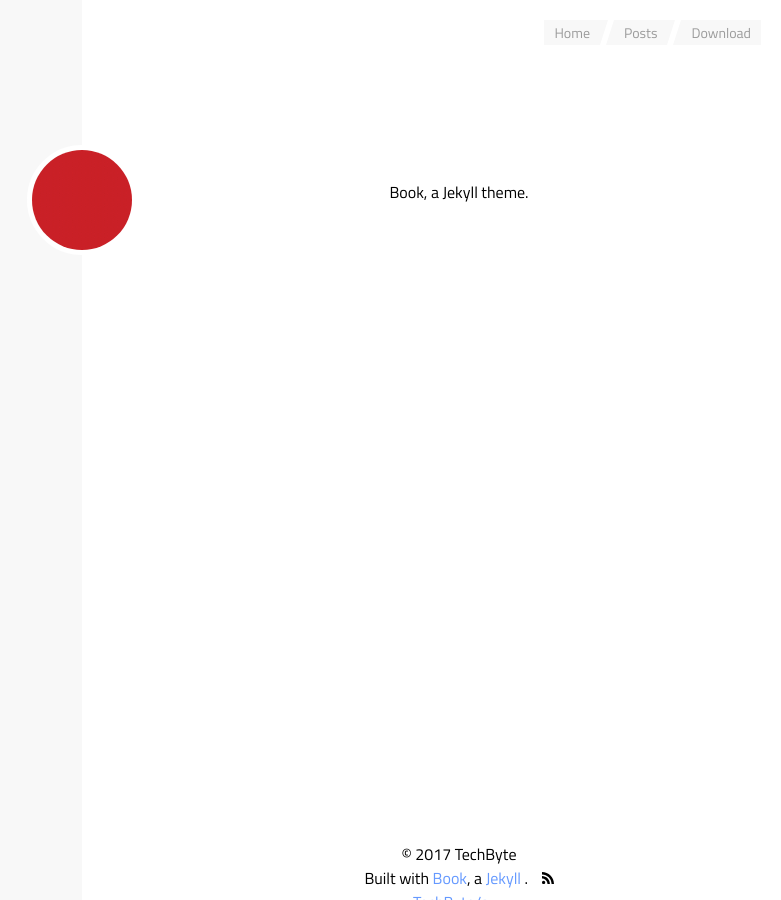
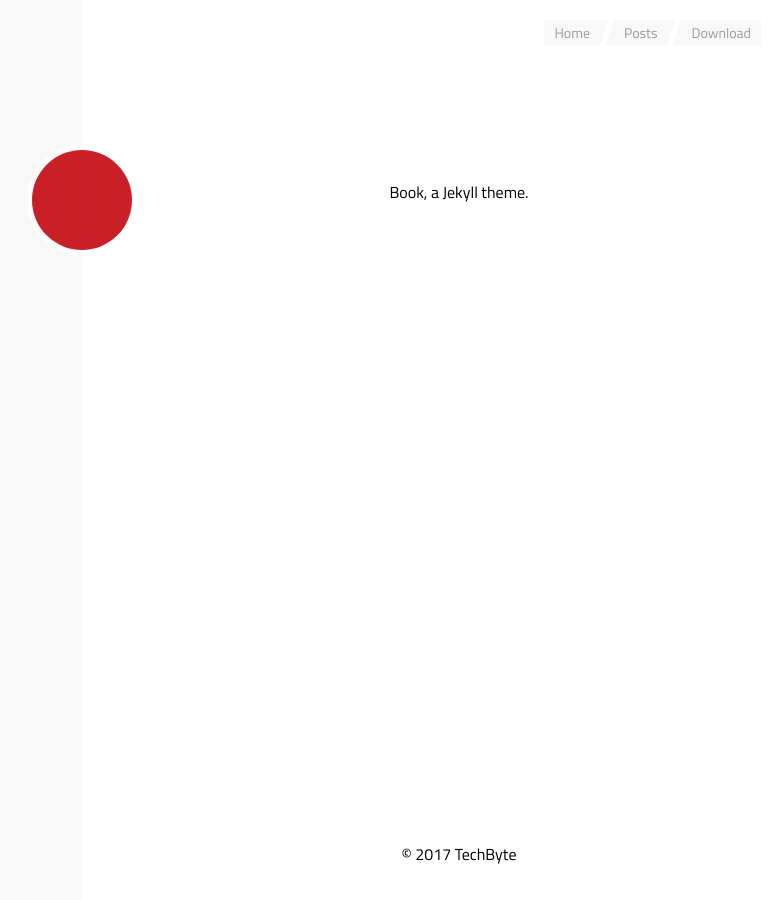
Before and after one commit to dkarthe/techbyte, a Jekyll site: the page built from index.html, in a window 1280 px wide. Shown: the whole page, without its empty margins (366-1147 px from the left). Built offline with Jekyll 4.4.1, drawn with Linux system fonts in a browser that asks for light colours.

Commit message:
Update footer.html

```diff
--- a/_includes/footer.html
+++ b/_includes/footer.html
@@ -1,6 +1,3 @@
 <footer class="footer clear-header--left">
   <div class="footer__note">&copy; 2017 TechByte</div>
-  <div class="footer__note">Built with <a href="https://github.com/kkninjae/book" target="_blank">Book</a>, a <a href="https://jekyllrb.com/" target="_blank">Jekyll</a> . <a href="{{ '/feed.xml' | relative_url }}" target="_blank"><svg xmlns="http://www.w3.org/2000/svg" width="24" height="24" viewBox="0 0 24 24"><path d="M6.503 20.752c0 1.794-1.456 3.248-3.251 3.248-1.796 0-3.252-1.454-3.252-3.248 0-1.794 1.456-3.248 3.252-3.248 1.795.001 3.251 1.454 3.251 3.248zm-6.503-12.572v4.811c6.05.062 10.96 4.966 11.022 11.009h4.817c-.062-8.71-7.118-15.758-15.839-15.82zm0-3.368c10.58.046 19.152 8.594 19.183 19.188h4.817c-.03-13.231-10.755-23.954-24-24v4.812z"/></svg>
-  <div class="footer__note"><a href="https://techbyte.me/" target="_blank">TechByte/a> . <a href="{{ '/' | relative_url }}" target="_blank"<svg xmlns="http://www.w3.org/2000/svg" width="24" height="24" viewBox="0 0 24 24"><path d="M12 4V1L8 5l4 4V6c3.31 0 6 2.69 6 6 0 1.01-.25 1.97-.7 2.8l1.46 1.46C19.54 15.03 20 13.57 20 12c0-4.42-3.58-8-8-8zm0 14c-3.31 0-6-2.69-6-6 0-1.01.25-1.97.7-2.8L5.24 7.74C4.46 8.97 4 10.43 4 12c0 4.42 3.58 8 8 8v3l4-4-4-4v3z"/></svg></a></div>
-
 </footer>
```
